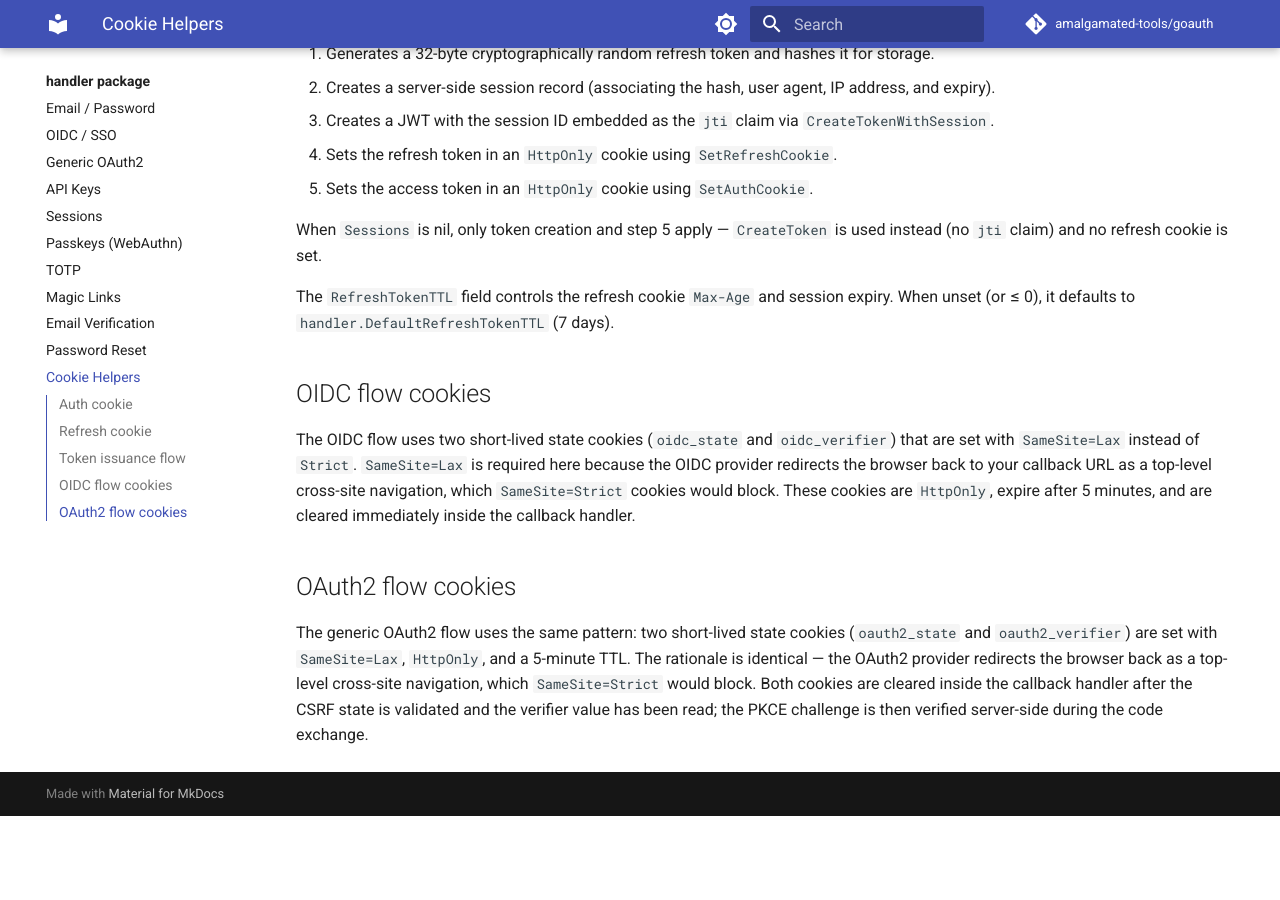
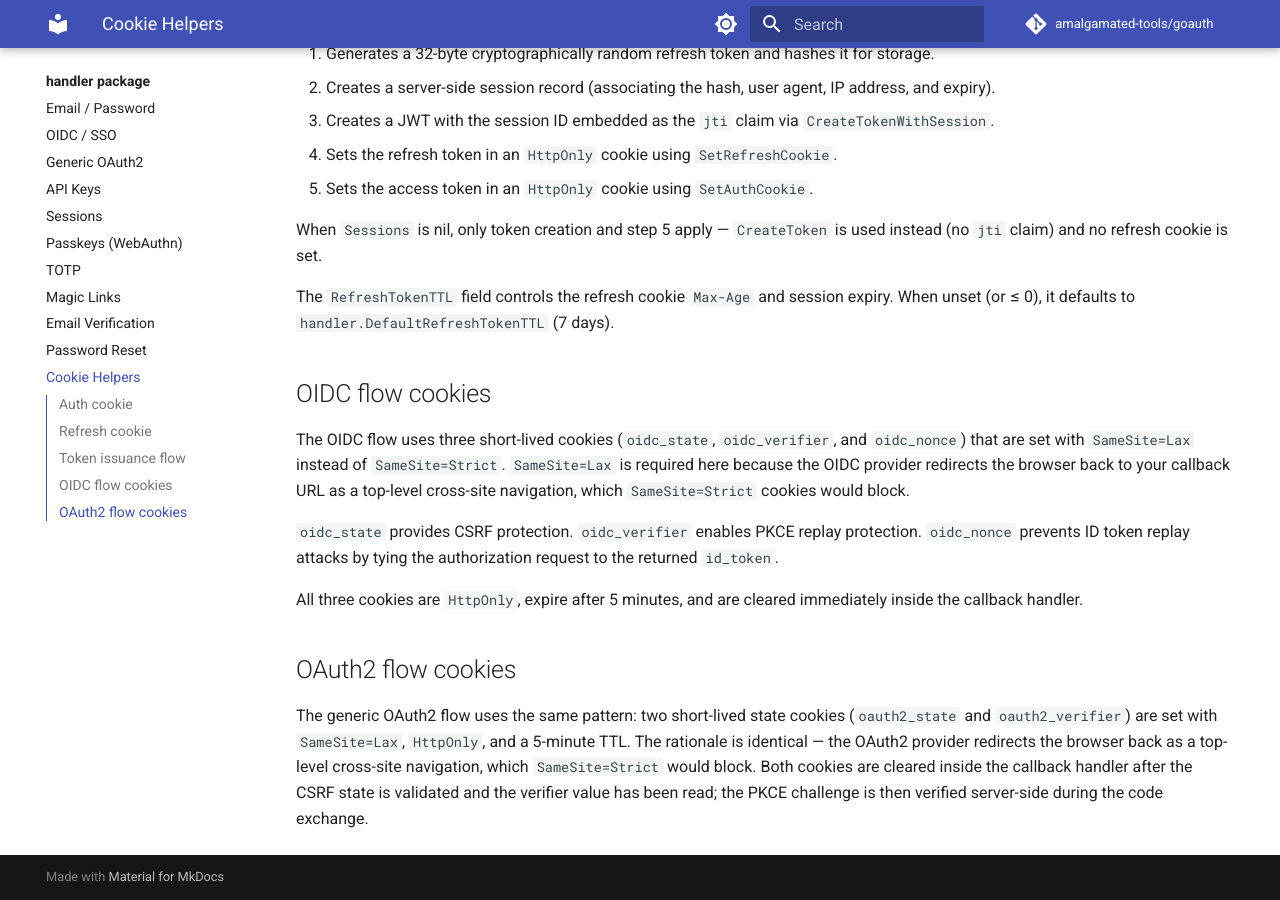
Before and after one commit to amalgamated-tools/goauth, an MkDocs documentation site: the page built from docs/handler/cookies.md, in a window 1280 px wide and 900 px high, scrolled down 763 px. Built offline with MkDocs 1.6.1 and Material for MkDocs 9.7.7, drawn with Linux system fonts in a browser that asks for light colours; comment, search, counter and statistics services are not loaded; before the commit the page ends 1579 px from its top, so only the background shows below that.

Commit message:
docs(handler): update OIDC flow cookies section to mention oidc_nonce (#460)
* docs(handler): update OIDC flow cookies section to mention oidc_nonce

The OIDC nonce replay protection added in #452 introduced a third
flow cookie (oidc_nonce), but docs/handler/cookies.md still described
the OIDC flow as using only two cookies (oidc_state and oidc_verifier).

- Change count from 'two' to 'three'
- List all three cookie names explicitly
- Add per-cookie purpose descriptions for state (CSRF), verifier (PKCE),
  and nonce (ID token replay prevention)

Co-authored-by: Copilot <223556219+Copilot@users.noreply.github.com>

* Apply suggestions from code review

Co-authored-by: Copilot Autofix powered by AI <175728472+Copilot@users.noreply.github.com>

---------

Co-authored-by: github-actions[bot] <41898282+github-actions[bot]@users.noreply.github.com>
Co-authored-by: Copilot <223556219+Copilot@users.noreply.github.com>
Co-authored-by: Patrick Veverka <veverkap@users.noreply.github.com>
Co-authored-by: Copilot Autofix powered by AI <175728472+Copilot@users.noreply.github.com>

```diff
--- a/docs/handler/cookies.md
+++ b/docs/handler/cookies.md
@@ -34,7 +34,11 @@ The `RefreshTokenTTL` field controls the refresh cookie `Max-Age` and session ex
 
 ## OIDC flow cookies
 
-The OIDC flow uses two short-lived state cookies (`oidc_state` and `oidc_verifier`) that are set with `SameSite=Lax` instead of `Strict`. `SameSite=Lax` is required here because the OIDC provider redirects the browser back to your callback URL as a top-level cross-site navigation, which `SameSite=Strict` cookies would block. These cookies are `HttpOnly`, expire after 5 minutes, and are cleared immediately inside the callback handler.
+The OIDC flow uses three short-lived cookies (`oidc_state`, `oidc_verifier`, and `oidc_nonce`) that are set with `SameSite=Lax` instead of `SameSite=Strict`. `SameSite=Lax` is required here because the OIDC provider redirects the browser back to your callback URL as a top-level cross-site navigation, which `SameSite=Strict` cookies would block.
+
+`oidc_state` provides CSRF protection. `oidc_verifier` enables PKCE replay protection. `oidc_nonce` prevents ID token replay attacks by tying the authorization request to the returned `id_token`.
+
+All three cookies are `HttpOnly`, expire after 5 minutes, and are cleared immediately inside the callback handler.
 
 ## OAuth2 flow cookies
 
```
